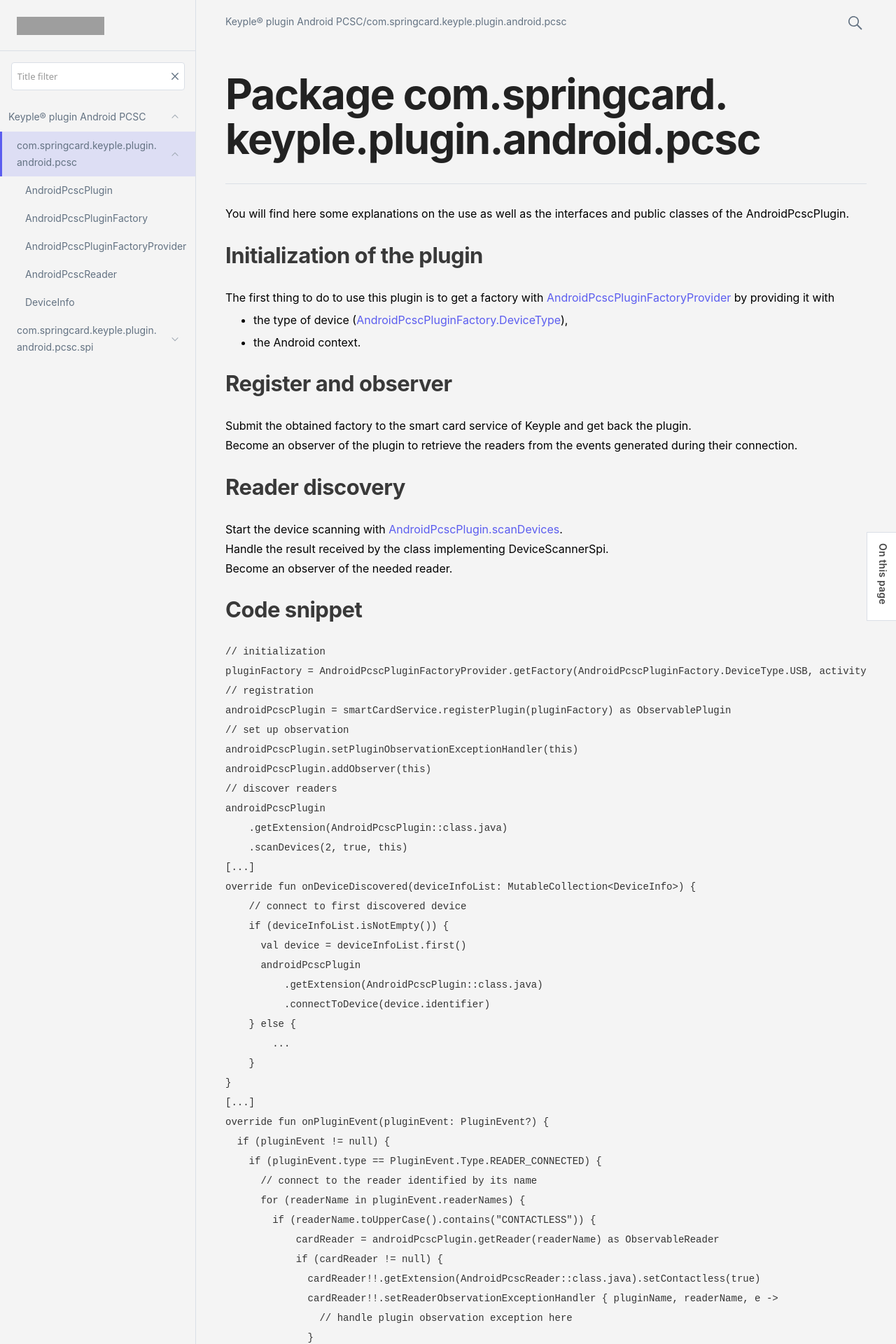
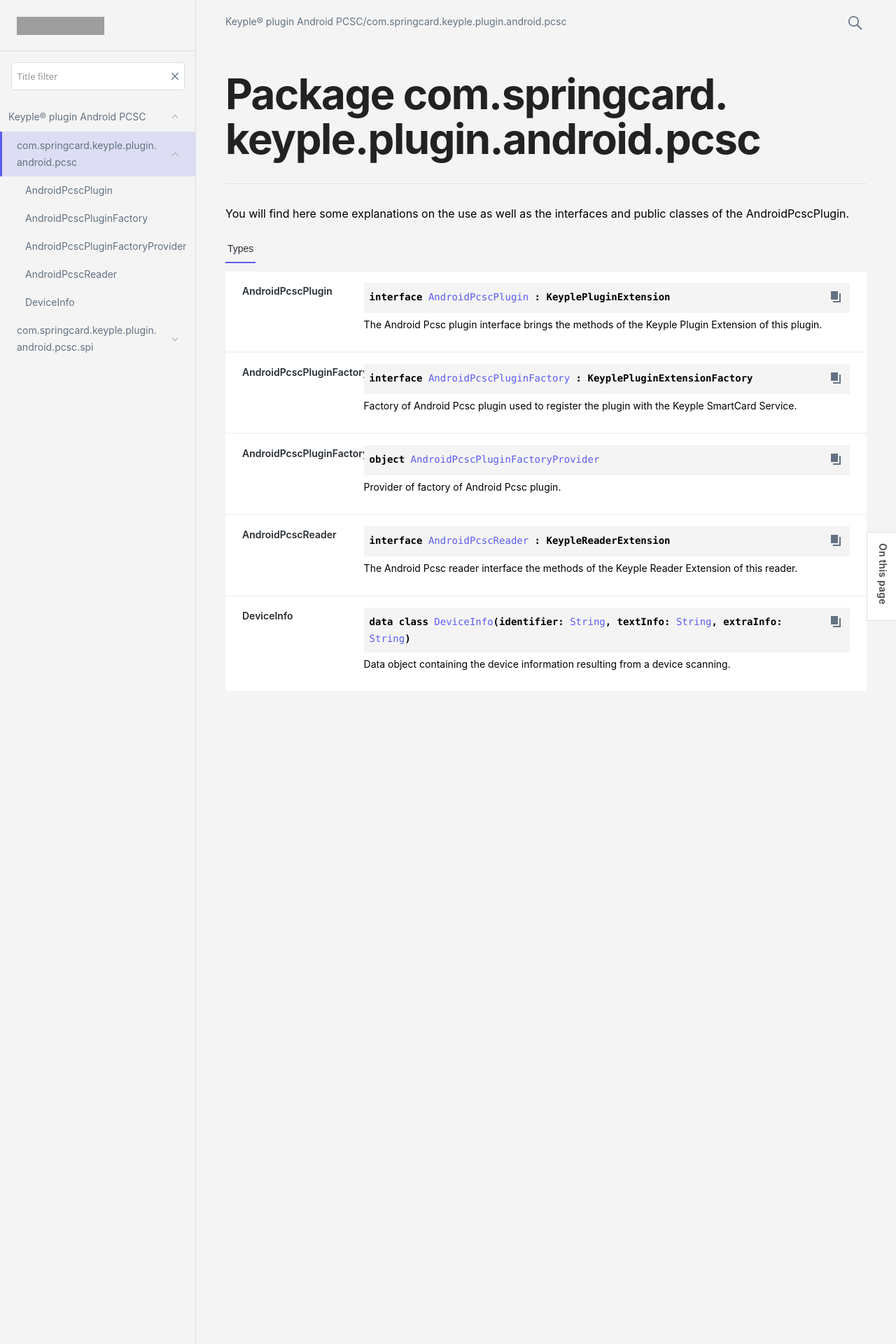
Before and after one commit to jeanpierrefortune/keyple-plugin-springcard-android-pcsc-java-lib, a Jekyll site: the page 1.0.0-SNAPSHOT/-keyple® plugin -android -p-c-s-c/com.springcard.keyple.plugin.android.pcsc/index.html, which Jekyll copies as it is, in a window 1280 px wide. Shown: the top 1920 px of the page at 70% size. Built offline with Jekyll 4.4.1, drawn with Linux system fonts in a browser that asks for light colours; some web fonts are replaced; some of the changed text lies outside the part shown; grey boxes are pictures that could not be loaded.

Commit message:
deploy: 6e992ed8c87a1b687d6b0e6b775f7faa506cf1c4

```diff
--- a/1.0.0-SNAPSHOT/-keyple® plugin -android -p-c-s-c/com.springcard.keyple.plugin.android.pcsc/index.html
+++ b/1.0.0-SNAPSHOT/-keyple® plugin -android -p-c-s-c/com.springcard.keyple.plugin.android.pcsc/index.html
@@ -22,57 +22,7 @@
           </div>
           <div class="cover ">
             <h1 class="cover"><span>Package com.</span><wbr></wbr><span>springcard.</span><wbr></wbr><span>keyple.</span><wbr></wbr><span>plugin.</span><wbr></wbr><span>android.</span><wbr></wbr><span>pcsc</span></h1>
-            <div class="platform-hinted UnderCoverText" data-platform-hinted="data-platform-hinted"><div class="content sourceset-depenent-content" data-active="" data-togglable=":springcard-pcsclike-plugin:dokkaHtml/release"><p class="paragraph">You will find here some explanations on the use as well as the interfaces and public classes of the AndroidPcscPlugin.</p><h2 class=""> Initialization of the plugin</h2><p class="paragraph">The first thing to do to use this plugin is to get a factory with <a href="-android-pcsc-plugin-factory-provider/index.html">AndroidPcscPluginFactoryProvider</a> by providing it with </p><ul><li><p class="paragraph">the type of device (<a href="-android-pcsc-plugin-factory/-device-type/index.html">AndroidPcscPluginFactory.DeviceType</a>),</p></li><li><p class="paragraph">the Android context.</p></li></ul><h2 class=""> Register and observer</h2><p class="paragraph">Submit the obtained factory to the smart card service of Keyple and get back the plugin. <br> Become an observer of the plugin to retrieve the readers from the events generated during their connection.</p><h2 class=""> Reader discovery</h2><p class="paragraph">Start the device scanning with <a href="-android-pcsc-plugin/scan-devices.html">AndroidPcscPlugin.scanDevices</a>. <br> Handle the result received by the class implementing DeviceScannerSpi. <br> Become an observer of the needed reader.</p><h2 class=""> Code snippet </h2><pre>
-// initialization
-pluginFactory = AndroidPcscPluginFactoryProvider.getFactory(AndroidPcscPluginFactory.DeviceType.USB, activity)
-// registration
-androidPcscPlugin = smartCardService.registerPlugin(pluginFactory) as ObservablePlugin
-// set up observation
-androidPcscPlugin.setPluginObservationExceptionHandler(this)
-androidPcscPlugin.addObserver(this)
-// discover readers
-androidPcscPlugin
-    .getExtension(AndroidPcscPlugin::class.java)
-    .scanDevices(2, true, this)
-[...]
-override fun onDeviceDiscovered(deviceInfoList: MutableCollection&lt;DeviceInfo&gt;) {
-    // connect to first discovered device
-    if (deviceInfoList.isNotEmpty()) {
-      val device = deviceInfoList.first()
-      androidPcscPlugin
-          .getExtension(AndroidPcscPlugin::class.java)
-          .connectToDevice(device.identifier)
-    } else {
-        ...
-    }
-}
-[...]
-override fun onPluginEvent(pluginEvent: PluginEvent?) {
-  if (pluginEvent != null) {
-    if (pluginEvent.type == PluginEvent.Type.READER_CONNECTED) {
-      // connect to the reader identified by its name
-      for (readerName in pluginEvent.readerNames) {
-        if (readerName.toUpperCase().contains("CONTACTLESS")) {
-            cardReader = androidPcscPlugin.getReader(readerName) as ObservableReader
-            if (cardReader != null) {
-              cardReader!!.getExtension(AndroidPcscReader::class.java).setContactless(true)
-              cardReader!!.setReaderObservationExceptionHandler { pluginName, readerName, e ->
-                // handle plugin observation exception here
-              }
-              cardReader!!.addObserver(this)
-              cardReader!!.startCardDetection(ObservableCardReader.DetectionMode.REPEATING)
-              // prepare scheduled selection here
-            }
-        }
-    }
-    if (pluginEvent.type == PluginEvent.Type.READER_DISCONNECTED) {
-      for (readerName in pluginEvent.readerNames) {
-        // notify reader disconnection
-      }
-    }
-  }
-}
-</pre></div></div>
+            <div class="platform-hinted UnderCoverText" data-platform-hinted="data-platform-hinted"><div class="content sourceset-depenent-content" data-active="" data-togglable=":springcard-pcsclike-plugin:dokkaHtml/release"><p class="paragraph">You will find here some explanations on the use as well as the interfaces and public classes of the AndroidPcscPlugin.</p></div></div>
           </div>
           <div class="tabbedcontent">
             <div class="tabs-section" tabs-section="tabs-section"><button class="section-tab" data-active="" data-togglable="Types">Types</button></div>
```
